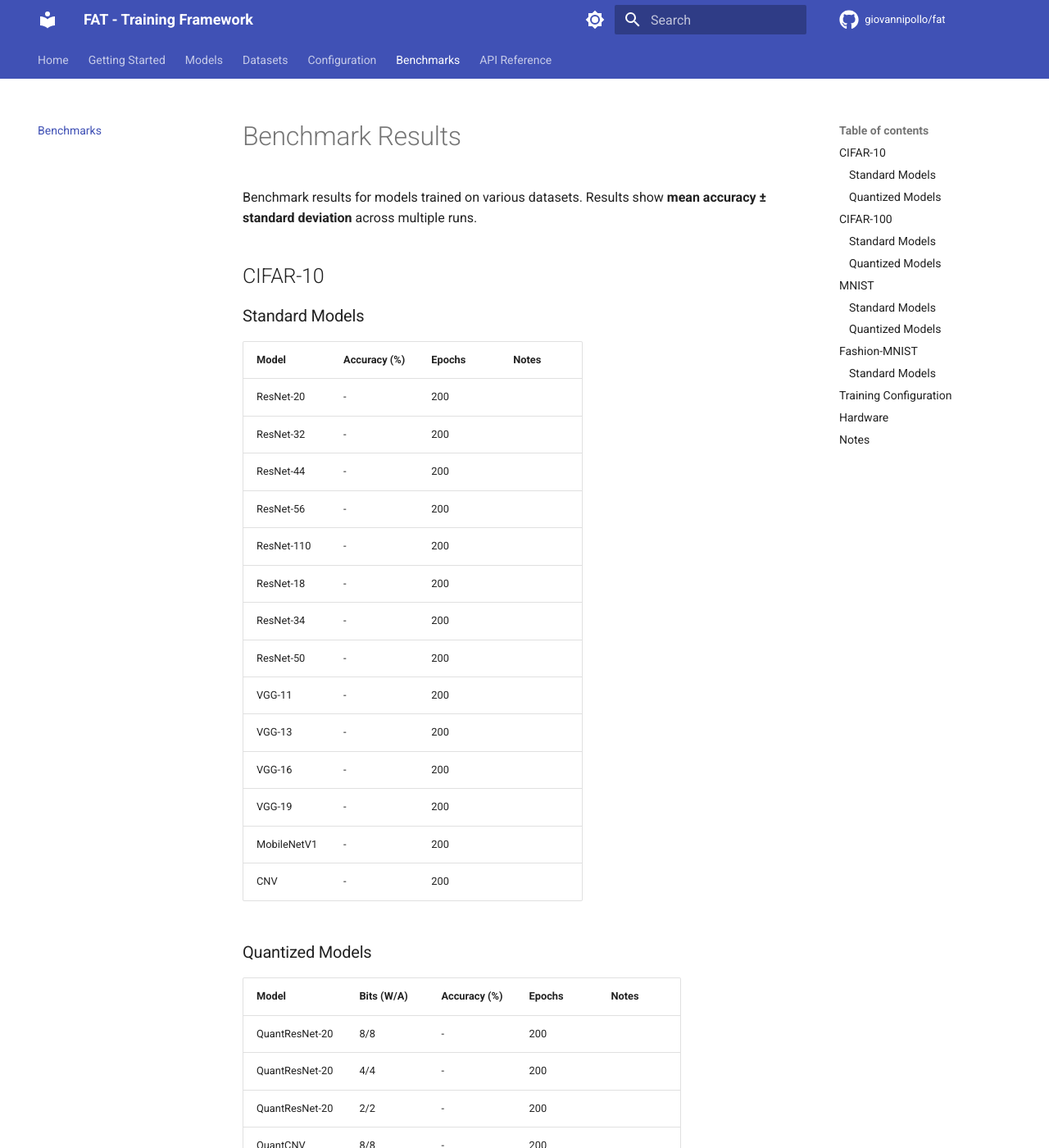
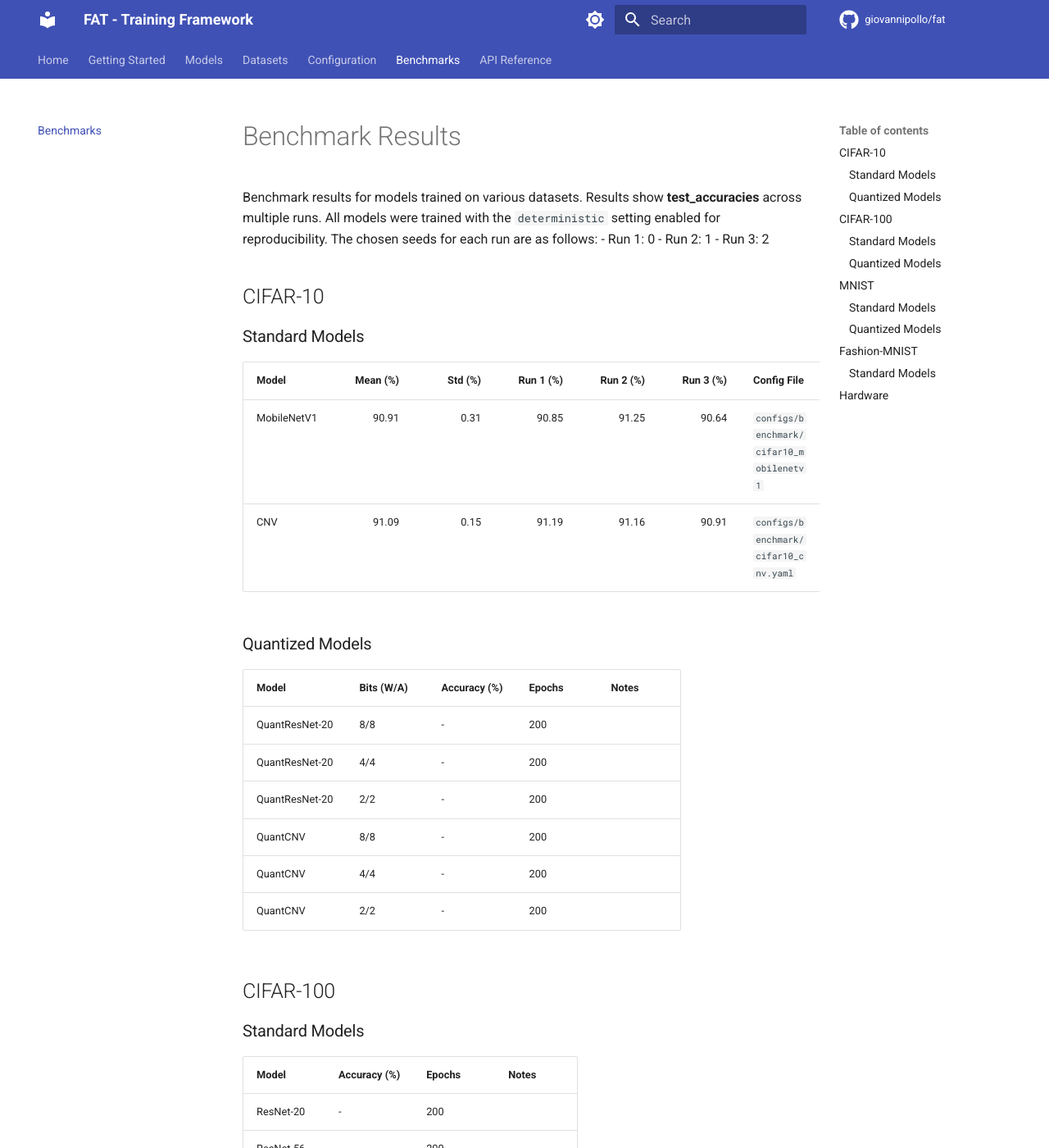
Before and after one commit to giovannipollo/fat, an MkDocs documentation site: the page built from docs/benchmarks.md, in a window 1280 px wide and 1400 px high. Shown: the whole window at 82% size. Built offline with MkDocs 1.6.1 and Material for MkDocs 9.7.7, drawn with Linux system fonts in a browser that asks for light colours; comment, search, counter and statistics services are not loaded; some of the changed text lies outside the part shown.

Commit message:
Added benchmark on cifar10 for cnv and mobilenet

````diff
--- a/docs/benchmarks.md
+++ b/docs/benchmarks.md
@@ -1,27 +1,18 @@
 # Benchmark Results
 
-Benchmark results for models trained on various datasets. Results show **mean accuracy ± standard deviation** across multiple runs.
+Benchmark results for models trained on various datasets. Results show **test_accuracies** across multiple runs. All models were trained with the `deterministic` setting enabled for reproducibility. The chosen seeds for each run are as follows:
+- Run 1: 0
+- Run 2: 1
+- Run 3: 2
 
 ## CIFAR-10
 
 ### Standard Models
 
-| Model | Accuracy (%) | Epochs | Notes |
-|-------|--------------|--------|-------|
-| ResNet-20 | - | 200 | |
-| ResNet-32 | - | 200 | |
-| ResNet-44 | - | 200 | |
-| ResNet-56 | - | 200 | |
-| ResNet-110 | - | 200 | |
-| ResNet-18 | - | 200 | |
-| ResNet-34 | - | 200 | |
-| ResNet-50 | - | 200 | |
-| VGG-11 | - | 200 | |
-| VGG-13 | - | 200 | |
-| VGG-16 | - | 200 | |
-| VGG-19 | - | 200 | |
-| MobileNetV1 | - | 200 | |
-| CNV | - | 200 | |
+| Model | Mean (%) | Std (%) | Run 1 (%) | Run 2 (%) | Run 3 (%) | Config File |
+|-------|----------:|----------:|----------:|---------:|--------:|-------------|
+| MobileNetV1 | 90.91 | 0.31 | 90.85 | 91.25 | 90.64 |  `configs/benchmark/cifar10_mobilenetv1` |
+| CNV | 91.09 | 0.15 | 91.19 | 91.16 | 90.91 |  `configs/benchmark/cifar10_cnv.yaml` |
 
 ### Quantized Models
 
@@ -90,37 +81,9 @@ Benchmark results for models trained on various datasets. Results show **mean ac
 
 ---
 
-## Training Configuration
-
-Default training configuration used for benchmarks:
-
-```yaml
-optimizer:
-  name: "sgd"
-  learning_rate: 0.1
-  momentum: 0.9
-  weight_decay: 5e-4
-
-scheduler:
-  name: "cosine"
-  warmup_epochs: 5
-
-training:
-  batch_size: 128
-
-seed:
-  enabled: true
-  value: 42
-```
-
 ## Hardware
 
-- **GPU**:
-- **CUDA Version**:
-- **PyTorch Version**:
-
-## Notes
-
-- Results format: `mean ± std` (e.g., `93.45 ± 0.12`)
-- Number of runs per experiment:
-- All models trained from scratch (no pre-training)
+- **GPU**: RTX 4060 Ti
+- **CUDA Version**: 12.8
+- **Driver Version**: 570.195.03
+- **PyTorch Version**: 2.9.1
````
Also changed, not shown: 2 other files.
